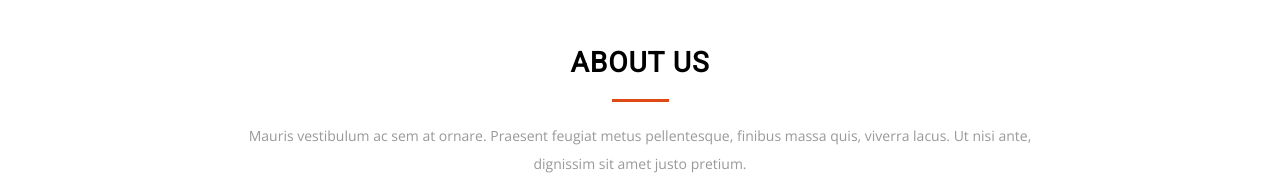
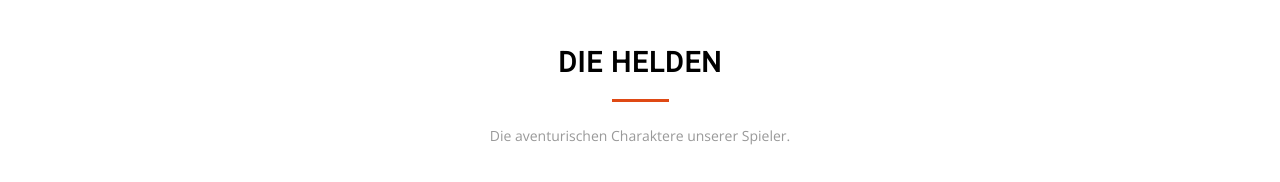
Before and after one commit to MahitiMahitiMahiti/dsa, a plain HTML site: page Website/helden.html in a window 1280 px wide. Shown: the part 772-954 px from the top of the page. Drawn offline with nearby package versions, Linux system fonts and the light colour scheme.

Commit message:
Inhalt hinzugefügt

```diff
--- a/Website/helden.html
+++ b/Website/helden.html
@@ -81,9 +81,9 @@ License URL: http://creativecommons.org/licenses/by/3.0/
 <!--about -->
 <div class="about-agileits" id="about">
 	<div class="container">
-		<h3>About us</h3>
+		<h3>Die Helden</h3>
 		<label class="line"></label>
-		<p class="top-p">Mauris vestibulum ac sem at ornare. Praesent feugiat metus pellentesque, finibus massa quis, viverra lacus. Ut nisi ante, dignissim sit amet justo pretium.</p>
+		<p class="top-p"> Die aventurischen Charaktere unserer Spieler.</p>
 	</div>
 		<div class="col-md-6 about-left">
 		</div>
```
Also changed, not shown: Karten/Al`Anfa und das Regengebierge.jpg (renamed from Al`Anfa und das Regengebierge.jpg), Karten/Altoum und die Waldinseln.jpg (renamed from Altoum und die Waldinseln.jpg), Karten/Das Liebliche Feld und die Zyklopeninseln.jpg (renamed from Das Liebliche Feld und die Zyklopeninseln.jpg), Karten/Maraskan und die umgebenden Inseln.jpg (added), Karten/Nordwest-Aventurien.jpg (added), 22 other files.
